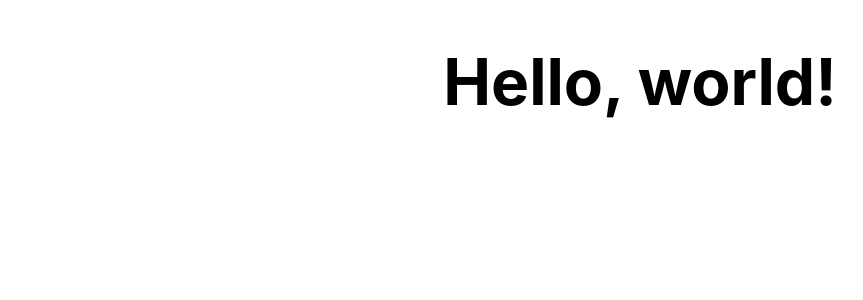
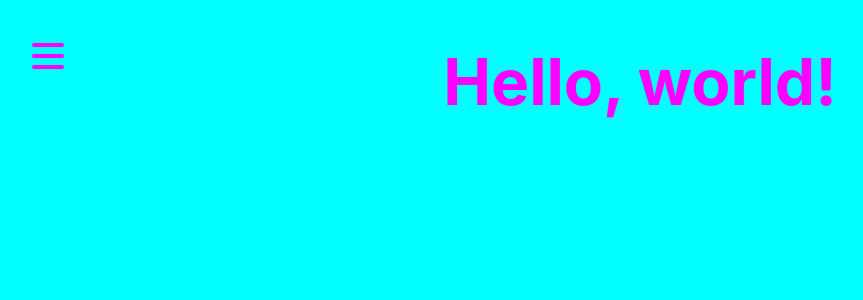
Before and after one commit to kadimara/fam-adema, a Next.js app: page / in a window 1280 px wide. Shown: the top 300 px of the page, without its empty margins (0-863 px from the left). Built offline with nearby package versions, Linux system fonts and the light colour scheme.

Commit message:
BURGER!!!

```diff
--- /dev/null
+++ b/components/burger/burger.styled.ts
@@ -0,0 +1,50 @@
+import styled from "styled-components";
+
+interface StyledBurgerProps {
+    open: boolean;
+}
+
+export const StyledBurger = styled.button<StyledBurgerProps>`
+    position: absolute;
+    top: 5%;
+    left: 2rem;
+    display: flex;
+    flex-direction: column;
+    justify-content: space-around;
+    width: 2rem;
+    height: 2rem;
+    background: transparent;
+    border: none;
+    cursor: pointer;
+    padding: 0;
+    z-index: 10;
+
+    &:focus {
+        outline: none;
+    }
+
+    div {
+        width: 2rem;
+        height: 0.25rem;
+        background: ${({ theme, open }) =>
+            open ? theme.colors.main : theme.colors.secondary};
+        border-radius: 10px;
+        transition: all 0.3s linear;
+        position: relative;
+        transform-origin: 1px;
+
+        :first-child {
+            transform: ${({ open }) => (open ? "rotate(45deg)" : "rotate(0)")};
+        }
+
+        :nth-child(2) {
+            opacity: ${({ open }) => (open ? "0" : "1")};
+            transform: ${({ open }) =>
+                open ? "translateX(20px)" : "translateX(0)"};
+        }
+
+        :nth-child(3) {
+            transform: ${({ open }) => (open ? "rotate(-45deg)" : "rotate(0)")};
+        }
+    }
+`;
--- /dev/null
+++ b/components/burger/burger.tsx
@@ -0,0 +1,18 @@
+import React from "react";
+import { bool, func } from "prop-types";
+import { StyledBurger } from "./burger.styled";
+
+interface BurgerProps {
+    open: boolean;
+    setOpen: Function;
+}
+
+export const Burger: React.FC<BurgerProps> = ({ open, setOpen }) => {
+    return (
+        <StyledBurger open={open} onClick={() => setOpen(!open)}>
+            <div />
+            <div />
+            <div />
+        </StyledBurger>
+    );
+};
--- /dev/null
+++ b/components/menu/menu.styled.ts
@@ -0,0 +1,36 @@
+import styled from "styled-components";
+
+interface StyledMenuProps {
+    open: boolean;
+}
+
+export const StyledMenu = styled.nav<StyledMenuProps>`
+    transform: ${(props) =>
+        props.open ? "translateX(0)" : "translateX(-100%)"};
+    display: flex;
+    flex-direction: column;
+    justify-content: center;
+    background: ${({ theme }) => theme.colors.secondary};
+    height: 100vh;
+    text-align: left;
+    padding: 2rem;
+    position: absolute;
+    top: 0;
+    left: 0;
+    transition: transform 0.3s ease-in-out;
+
+    a {
+        font-size: 2rem;
+        text-transform: uppercase;
+        padding: 2rem 0;
+        font-weight: bold;
+        letter-spacing: 0.5rem;
+        color: ${({ theme }) => theme.colors.main};
+        text-decoration: none;
+        transition: color 0.3s linear;
+
+        &:hover {
+            color: red;
+        }
+    }
+`;
--- /dev/null
+++ b/components/menu/menu.tsx
@@ -0,0 +1,31 @@
+import React from "react";
+import { StyledMenu } from "./menu.styled";
+
+interface MenuProps {
+    open: boolean;
+}
+
+export const Menu: React.FC<MenuProps> = ({ open }) => {
+    return (
+        <StyledMenu open={open}>
+            <a href='/'>
+                <span role='img' aria-label='about us'>
+                    &#x1f481;&#x1f3fb;&#x200d;&#x2642;&#xfe0f;
+                </span>
+                About us
+            </a>
+            <a href='/'>
+                <span role='img' aria-label='price'>
+                    &#x1f4b8;
+                </span>
+                Pricing
+            </a>
+            <a href='/'>
+                <span role='img' aria-label='contact'>
+                    &#x1f4e9;
+                </span>
+                Contact
+            </a>
+        </StyledMenu>
+    );
+};
--- a/pages/_app.js
+++ b/pages/_app.js
@@ -1,7 +1,5 @@
-import '../styles/globals.css'
-
 function MyApp({ Component, pageProps }) {
-  return <Component {...pageProps} />
+    return <Component {...pageProps} />;
 }
 
-export default MyApp
+export default MyApp;
--- a/pages/index.tsx
+++ b/pages/index.tsx
@@ -1,5 +1,10 @@
 import Head from "next/head";
-import styled, { createGlobalStyle } from "styled-components";
+import { useState } from "react";
+import styled, { createGlobalStyle, ThemeProvider } from "styled-components";
+import { Burger } from "../components/burger/burger";
+import { Menu } from "../components/menu/menu";
+import { GlobalStyles } from "../styles/global";
+import { Theme } from "../styles/theme";
 const GlobalStyle = createGlobalStyle`
  h1 {
    font-size: 4rem;
@@ -15,8 +20,10 @@ const Container = styled.div<ContainerProps>`
 `;
 
 export default function Home() {
+    const [open, setOpen] = useState(false);
     return (
-        <>
+        <ThemeProvider theme={Theme}>
+            <GlobalStyles />
             <Head>
                 <title>SSR styled-components with Next.js Starter</title>
             </Head>
@@ -24,6 +31,10 @@ export default function Home() {
                 <GlobalStyle />
                 <h1>Hello, world!</h1>
             </Container>
-        </>
+            <div>
+                <Burger open={open} setOpen={setOpen} />
+                <Menu open={open} />
+            </div>
+        </ThemeProvider>
     );
 }
--- /dev/null
+++ b/styles/global.ts
@@ -0,0 +1,20 @@
+import { createGlobalStyle } from "styled-components";
+
+export const GlobalStyles = createGlobalStyle`
+  html, body {
+    margin: 0;
+    padding: 0;
+  }
+  *, *::after, *::before {
+    box-sizing: border-box;
+  }
+  body {
+    background: ${(props) => props.theme.colors.main};
+    color: ${(props) => props.theme.colors.secondary};
+    display: flex;
+    font-family: -apple-system, BlinkMacSystemFont, "Segoe UI", Roboto, Helvetica, Arial, sans-serif, "Apple Color Emoji", "Segoe UI Emoji", "Segoe UI Symbol";
+    height: 100vh;
+    justify-content: center;
+    text-rendering: optimizeLegibility;
+  }
+  `;
--- /dev/null
+++ b/styles/theme.ts
@@ -0,0 +1,10 @@
+import { DefaultTheme } from "styled-components";
+
+export const Theme: DefaultTheme = {
+    borderRadius: "5px",
+
+    colors: {
+        main: "cyan",
+        secondary: "magenta",
+    },
+};
```
Also changed, not shown: styles/styled.d.ts (added, +13 -0 lines).
